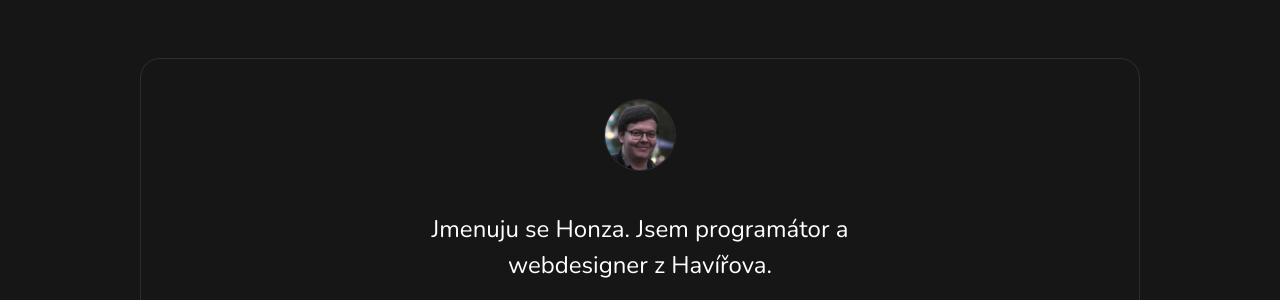
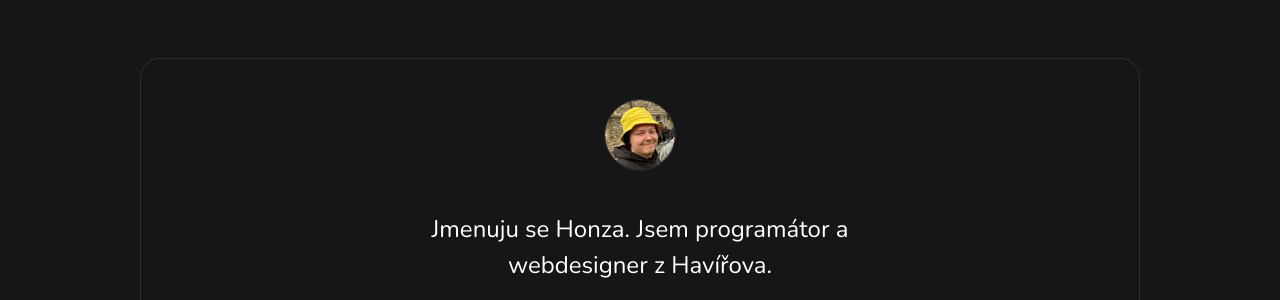
Before and after one commit to jpanzen/panzenberger-cz, an Eleventy site: page src/index.njk in a window 1280 px wide. Shown: the part 482-782 px from the top of the page. Built offline with nearby package versions, Linux system fonts and the light colour scheme; Eleventy itself is replaced by a stand-in of ours; files that its build step writes are made by us from their sources.

Commit message:
vymena obrazku

```diff
--- a/src/_includes/base.njk
+++ b/src/_includes/base.njk
@@ -12,7 +12,7 @@
     <meta name="viewport" content="width=device-width, initial-scale=1.0">
     <link href="/output.css" rel="stylesheet">
     <title>{{ title }}</title>
-    <link rel="shortcut icon" href="/assets/panzani-favi.webp" type="image/x-icon">
+    <link rel="shortcut icon" href="/assets/panzi-circ.webp" type="image/x-icon">
     <!--SEO meta tagy-->
     <meta name="seznam-wmt" content="bsYg2gpl687xWMQSpIqtJ28MWrptECEC" />
     <meta name="description" content="{{ description | default('Web development a design znám jak svoje boty. Vytvořím vám web na míru, který naplní potřeby vašeho podnikání.') }}">
--- a/src/index.njk
+++ b/src/index.njk
@@ -34,10 +34,10 @@ layout: "base.njk"
 <!--SEKCE O MNĚ-->
 <div class="flex flex-col pt-[60px] pb-[40px] px-[20px] md:px-[40px] items-center scroll-m-[40px]" id="about-me">
     <div class="flex flex-col p-[40px] gap-[40px] border-[1px] border-white10 rounded-[20px] w-[1000px] max-w-full items-center">
-        <img src="/assets/panzani.webp" alt="Fotka" class="rounded-full border-[1px] border-white10 w-[72px]">
+        <img src="/assets/panzi-circ.webp" alt="Fotka" class="rounded-full border-[1px] border-white10 w-[72px]">
         <div class="gap-[20px] flex flex-col items-center">
             <p class="text-center text-[24px] md:w-[55%]">Jmenuju se Honza. Jsem programátor a webdesigner z Havířova.</p>
-            <p class="text-center text-[24px] md:w-[55%]"> Umím dělat moderní a responzivní weby a appky. Mojí prioritou je maximální kvalita a spolehlivost.</p>
+            <p class="text-center text-[24px] md:w-[55%]">Umím dělat moderní a responzivní weby a appky. Mojí prioritou je maximální kvalita a spolehlivost.</p>
         </div>
         <a class="text-dark text-[18px] px-[16px] py-[8px] rounded-[12px] bg-gold100 font-bold" href="#offer">Co nabízím?</a>
     </div>
```
Also changed, not shown: docs/assets/panzi-circ.webp (added), docs/blog/index.html, docs/blog/nejlepsi-webove-nastroje-pro-male-firmy/index.html, docs/blog/wordpress-sablona-nebo-custom-web/index.html, docs/index.html, src/assets/panzi-circ.webp (added).
